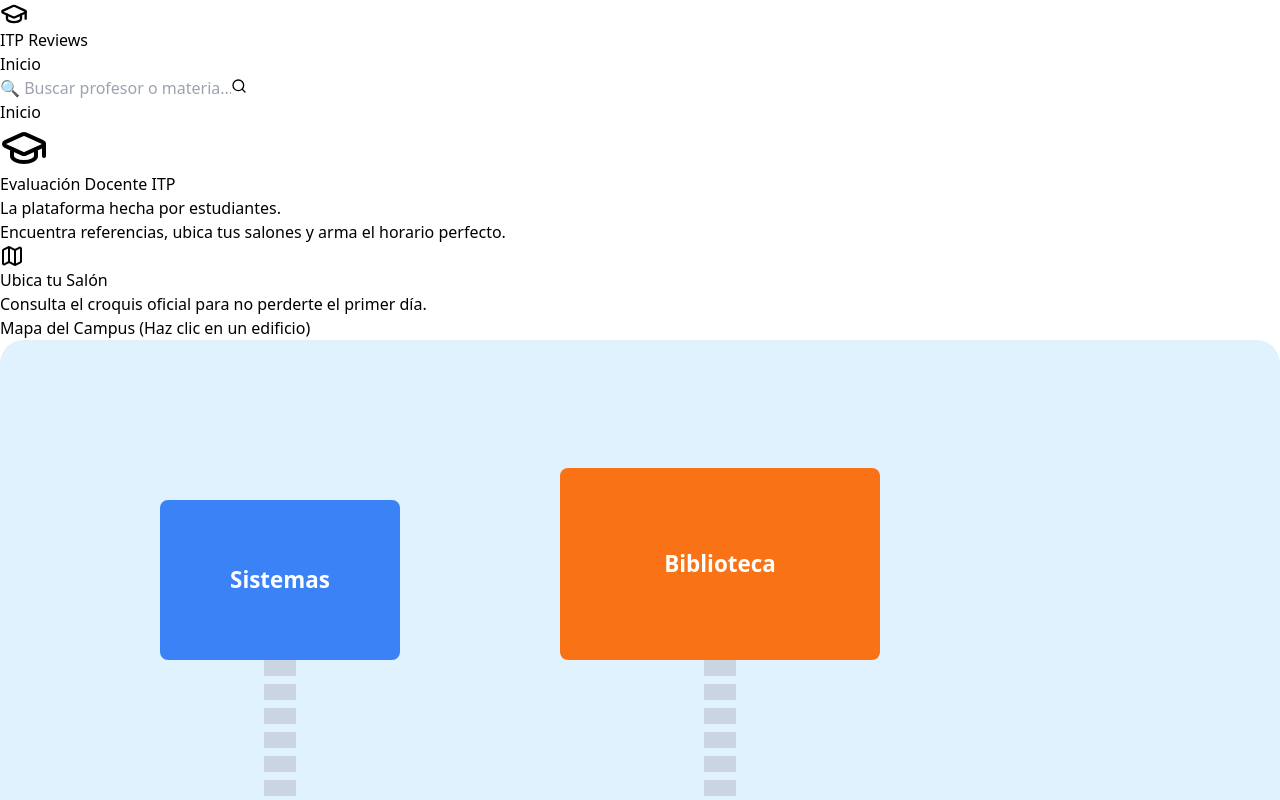
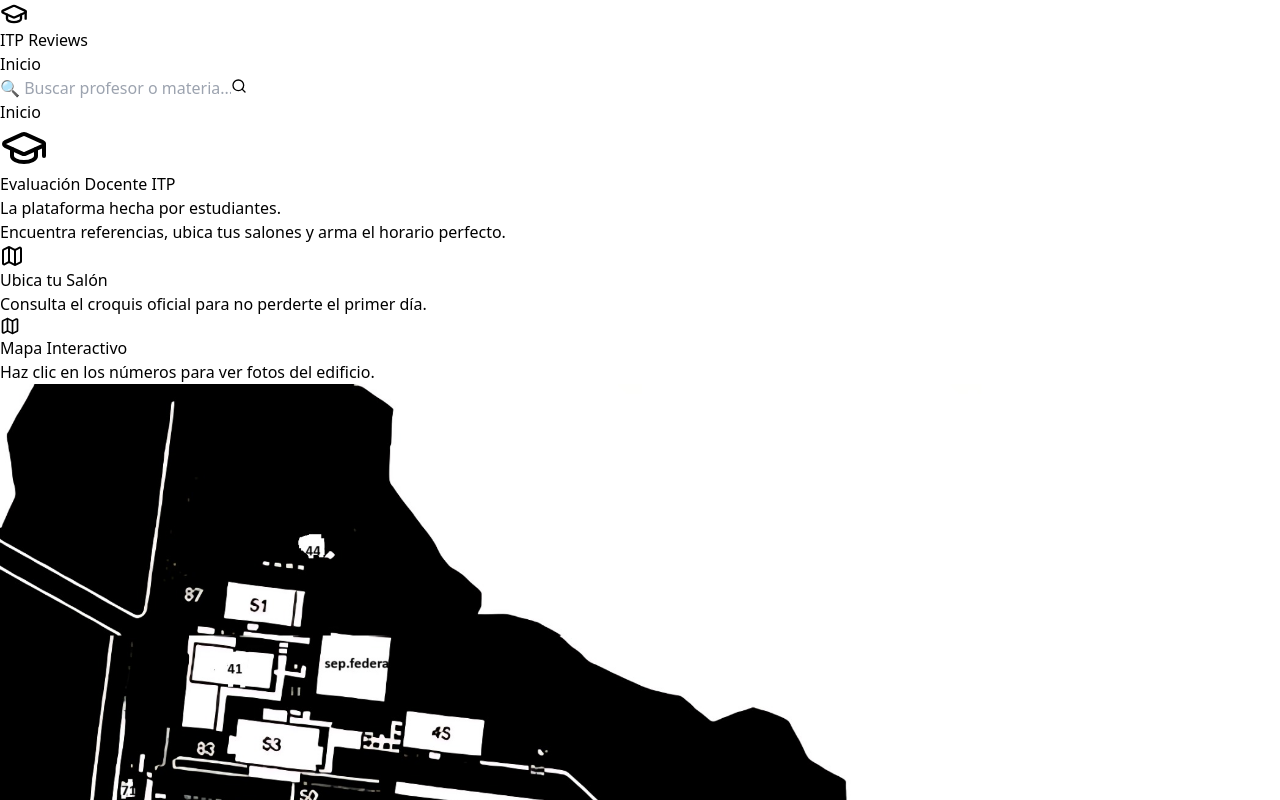
Before and after one commit to Vale77Bon/itp-reviews, a React (Vite) app: page / in a window 1280 px wide. Shown: the top 800 px of the page. Built offline with nearby package versions, Linux system fonts and the light colour scheme.

Commit message:
Mapa interactivo v1

```diff
--- a/src/components/SchoolMap.jsx
+++ b/src/components/SchoolMap.jsx
@@ -1,84 +1,110 @@
 import React, { useState } from 'react';
-import BuildingModal from './BuildingModal';
+import { Map, X, Info, Camera } from 'lucide-react';
+import { edificios } from '../data/edificios'; // Importamos los datos
 
 const SchoolMap = () => {
-  const [selectedBuilding, setSelectedBuilding] = useState(null);
-
-  // Datos "Hardcodeados" de los edificios (luego pueden venir de Supabase)
-  const buildingsData = {
-    "edificio-a": {
-      name: "Edificio de Sistemas",
-      description: "Aquí se encuentran los laboratorios de cómputo y la coordinación de Ing. en Sistemas.",
-      services: ["Laboratorio Cisco", "Sala de Servidores", "Cubículos Docentes"]
-    },
-    "edificio-b": {
-      name: "Biblioteca",
-      description: "Centro de información con acceso a internet y cubículos de estudio.",
-      services: ["Préstamo de Libros", "Sala Silenciosa", "Hemeroteca"]
-    },
-    "edificio-c": {
-      name: "Cafetería",
-      description: "Área de comida y esparcimiento para alumnos.",
-      services: ["Desayunos", "Papelería", "Microondas"]
-    }
-  };
-
-  const handleBuildingClick = (id) => {
-    if (buildingsData[id]) {
-      setSelectedBuilding(buildingsData[id]);
-    }
-  };
+  const [selectedEdificio, setSelectedEdificio] = useState(null);
 
   return (
-    <div className="relative w-full max-w-4xl mx-auto bg-blue-50 rounded-xl overflow-hidden shadow-inner border border-blue-100 p-4">
-      <h3 className="text-center font-bold text-gray-700 mb-2">Mapa del Campus (Haz clic en un edificio)</h3>
+    <div className="bg-white rounded-xl shadow-lg border border-gray-200 overflow-hidden mb-12">
 
-      {/* SVG INTERACTIVO */}
-      {/* viewBox permite que el mapa se ajuste a cualquier pantalla sin pixelarse */}
-      <svg viewBox="0 0 800 500" className="w-full h-auto drop-shadow-lg">
+      {/* Encabezado */}
+      <div className="bg-blue-900 px-6 py-4 border-b border-blue-800 flex justify-between items-center">
+        <div>
+          <h2 className="text-xl font-bold text-white flex items-center gap-2">
+            <Map size={20}/> Mapa Interactivo
+          </h2>
+          <p className="text-blue-200 text-sm mt-1">
+            Haz clic en los números para ver fotos del edificio.
+          </p>
+        </div>
+      </div>
 
-        {/* Fondo/Pasto */}
-        <rect x="0" y="0" width="800" height="500" fill="#e0f2fe" rx="15" />
+      {/* --- CONTENEDOR DEL MAPA (Relativo para poder poner pines encima) --- */}
+      <div className="relative bg-gray-900 overflow-hidden group">
 
-        {/* Edificio A (Sistemas) - Azul */}
-        <g
-          className="cursor-pointer hover:opacity-80 transition-opacity group"
-          onClick={() => handleBuildingClick('edificio-a')}
-        >
-          <rect x="100" y="100" width="150" height="100" fill="#3b82f6" rx="5" />
-          <text x="175" y="155" textAnchor="middle" fill="white" fontSize="14" fontWeight="bold">Sistemas</text>
-        </g>
+        {/* IMAGEN DEL MAPA */}
+        <img
+          src="/mapa-dark.jpeg"
+          alt="Mapa Técnico ITP"
+          className="w-full h-auto object-contain min-h-[400px]"
+        />
 
-        {/* Edificio B (Biblioteca) - Naranja */}
-        <g
-          className="cursor-pointer hover:opacity-80 transition-opacity"
-          onClick={() => handleBuildingClick('edificio-b')}
-        >
-          <rect x="350" y="80" width="200" height="120" fill="#f97316" rx="5" />
-          <text x="450" y="145" textAnchor="middle" fill="white" fontSize="14" fontWeight="bold">Biblioteca</text>
-        </g>
+        {/* --- PINES INTERACTIVOS --- */}
+        {edificios.map((edificio) => (
+          <button
+            key={edificio.id}
+            onClick={() => setSelectedEdificio(edificio)}
+            className="absolute transform -translate-x-1/2 -translate-y-1/2 bg-yellow-500 hover:bg-yellow-400 text-blue-900 text-xs font-bold w-6 h-6 rounded-full flex items-center justify-center shadow-lg border-2 border-white transition-all hover:scale-125 z-10"
+            style={{
+              top: edificio.top,
+              left: edificio.left
+            }}
+          >
+            {edificio.id}
+          </button>
+        ))}
 
-        {/* Edificio C (Cafetería) - Verde */}
-        <g
-          className="cursor-pointer hover:opacity-80 transition-opacity"
-          onClick={() => handleBuildingClick('edificio-c')}
-        >
-          <circle cx="600" cy="350" r="60" fill="#22c55e" />
-          <text x="600" y="355" textAnchor="middle" fill="white" fontSize="14" fontWeight="bold">Cafetería</text>
-        </g>
+        {/* Aviso si no hay selección */}
+        {!selectedEdificio && (
+          <div className="absolute bottom-4 left-0 right-0 text-center pointer-events-none">
+            <span className="bg-black/70 text-white px-4 py-2 rounded-full text-sm backdrop-blur-sm">
+              👆 Toca un número para ver detalles
+            </span>
+          </div>
+        )}
+      </div>
 
-        {/* Caminos decorativos */}
-        <path d="M 175 200 L 175 350 L 600 350" stroke="#cbd5e1" strokeWidth="20" fill="none" strokeDasharray="10,5"/>
-        <path d="M 450 200 L 450 350" stroke="#cbd5e1" strokeWidth="20" fill="none" strokeDasharray="10,5"/>
+      {/* --- VENTANA MODAL (POPUP) --- */}
+      {selectedEdificio && (
+        <div className="fixed inset-0 z-50 flex items-center justify-center p-4 bg-black/80 backdrop-blur-sm animate-in fade-in duration-200" onClick={() => setSelectedEdificio(null)}>
+          <div
+            className="bg-white rounded-2xl shadow-2xl max-w-md w-full overflow-hidden relative"
+            onClick={(e) => e.stopPropagation()} // Evita que se cierre si clicas dentro
+          >
+            {/* Botón Cerrar */}
+            <button
+              onClick={() => setSelectedEdificio(null)}
+              className="absolute top-3 right-3 bg-black/50 hover:bg-black/70 text-white p-1 rounded-full z-20 transition"
+            >
+              <X size={20} />
+            </button>
 
-      </svg>
+            {/* Imagen del Edificio */}
+            <div className="h-48 bg-gray-200 relative">
+              <img
+                src={selectedEdificio.imagen}
+                alt={selectedEdificio.nombre}
+                className="w-full h-full object-cover"
+              />
+              <div className="absolute bottom-0 left-0 w-full bg-gradient-to-t from-black/80 to-transparent p-4">
+                <h3 className="text-white font-bold text-xl">{selectedEdificio.nombre}</h3>
+              </div>
+            </div>
 
-      {/* El Modal que se abre sobre el mapa */}
-      <BuildingModal
-        isOpen={!!selectedBuilding}
-        onClose={() => setSelectedBuilding(null)}
-        data={selectedBuilding}
-      />
+            {/* Información */}
+            <div className="p-6">
+              <div className="flex items-start gap-3 mb-4">
+                <Info className="text-blue-600 shrink-0 mt-1" size={20} />
+                <p className="text-gray-600 leading-relaxed">
+                  {selectedEdificio.descripcion}
+                </p>
+              </div>
+
+              {/* Botón de acción (ej. ver materias) */}
+              <div className="mt-4 pt-4 border-t border-gray-100 flex justify-end">
+                <button
+                  onClick={() => setSelectedEdificio(null)}
+                  className="bg-blue-900 text-white px-4 py-2 rounded-lg font-medium hover:bg-blue-800 transition text-sm"
+                >
+                  Entendido
+                </button>
+              </div>
+            </div>
+          </div>
+        </div>
+      )}
+
     </div>
   );
 };
--- /dev/null
+++ b/src/data/edificios.js
@@ -0,0 +1,38 @@
+// src/data/edificios.js
+
+export const edificios = [
+  {
+    id: 1,
+    nombre: "Edificio 1 - Administrativo",
+    descripcion: "Aquí se encuentra la Dirección General y oficinas administrativas principales. Trámites de inscripción y titulación.",
+    // Como no tienes fotos reales aún, usaremos una genérica de internet o un placeholder
+    imagen: "https://images.unsplash.com/photo-1541339907198-e08756dedf3f?auto=format&fit=crop&q=80&w=1000",
+    // Coordenadas en Porcentaje (Top, Left) para que se ajuste a cualquier pantalla
+    top: "28%",
+    left: "18%"
+  },
+  {
+    id: 3,
+    nombre: "Edificio 3 - Sistemas y Computación",
+    descripcion: "El hogar de los Ingenieros en Sistemas. Cuenta con aulas de dibujo y laboratorios de cómputo básicos.",
+    imagen: "https://images.unsplash.com/photo-1517694712202-14dd9538aa97?auto=format&fit=crop&q=80&w=1000",
+    top: "32%",
+    left: "25%"
+  },
+  {
+    id: 41,
+    nombre: "Edificio 41 - Centro de Lenguas",
+    descripcion: "Coordinación de Lenguas Extranjeras (CLE). Aquí se imparten los cursos de inglés y otros idiomas.",
+    imagen: "https://images.unsplash.com/photo-1527891751199-7225231a68dd?auto=format&fit=crop&q=80&w=1000",
+    top: "15%",
+    left: "17%"
+  },
+  {
+    id: 50,
+    nombre: "Edificio 50 - Centro de Información",
+    descripcion: "Biblioteca principal del campus. Área de estudio, consulta de libros y computadoras para investigación.",
+    imagen: "https://images.unsplash.com/photo-1521587760476-6c12a4b040da?auto=format&fit=crop&q=80&w=1000",
+    top: "55%",
+    left: "28%"
+  }
+];
```
Also changed, not shown: public/mapa-dark.jpeg (added), 1 other file (tests, documents, lock files or other folders).
